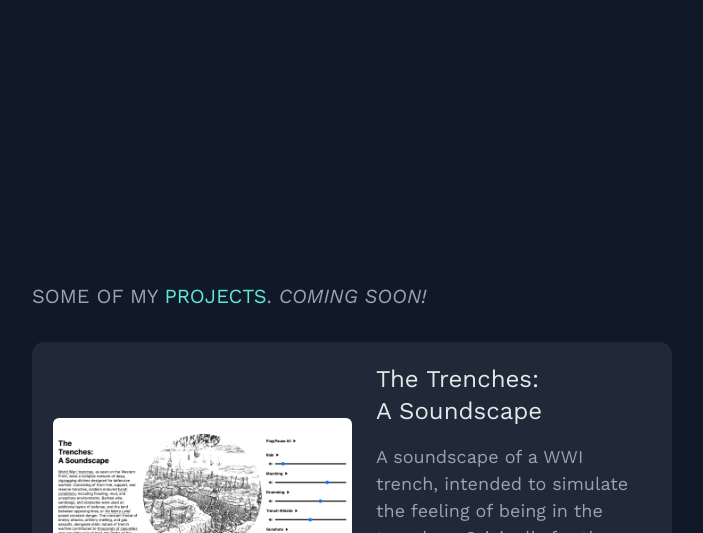
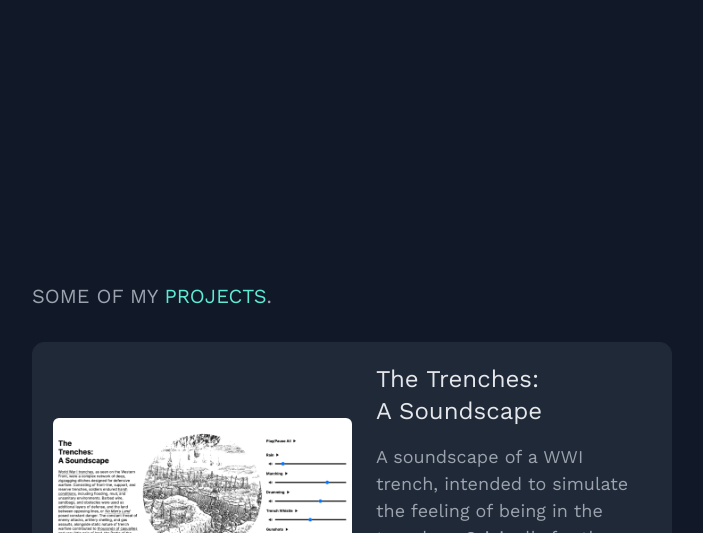
Before and after one commit to djarty24/djarty24.github.io, an Astro site: page / in a window 1280 px wide. Shown: the part 567-1100 px from the top of the page, without its empty margins (288-991 px from the left). Built offline with nearby package versions, Linux system fonts and the light colour scheme; Astro itself is replaced by a stand-in of ours.

Commit message:
forgot to fix this

```diff
--- a/src/pages/index.astro
+++ b/src/pages/index.astro
@@ -40,7 +40,7 @@ import { SITE_TITLE, SITE_DESCRIPTION } from "../consts";
 			</div>
 		</div>
 		<div class="projects my-12">
-			<h4 class="text-gray-400">SOME OF MY <span class="text-teal-300">PROJECTS</span>.<span class="italic"> COMING SOON!</span></h4>
+			<h4 class="text-gray-400">SOME OF MY <span class="text-teal-300">PROJECTS</span>.</h4>
 			<a href="https://historyfinal.vercel.app/" target="_blank" class="border border-gray-800 hover:border-teal-300 my-8 ease-linear duration-300 overflow-hidden flex flex-col lg:flex-row gap-6 justify-between lg:items-center h-fit bg-gray-800 hover:bg-gray-800 bg-[linear-gradient(45deg,transparent_25%,rgba(68,68,68,.2)_50%,transparent_75%,transparent_100%)] rounded-xl bg-[length:250%_250%,100%_100%] bg-[position:-100%_0,0_0] bg-no-repeat p-5 transition-[background-position_0s_ease] hover:bg-[position:200%_0,0_0] hover:duration-[1500ms]">
 				<img src="/histfinal.png" alt="" class="lg:w-1/2 h-[100%] object-cover rounded-md">
 				<div class="lg:w-1/2 text-gray-400 flex flex-col justify-center">
```
